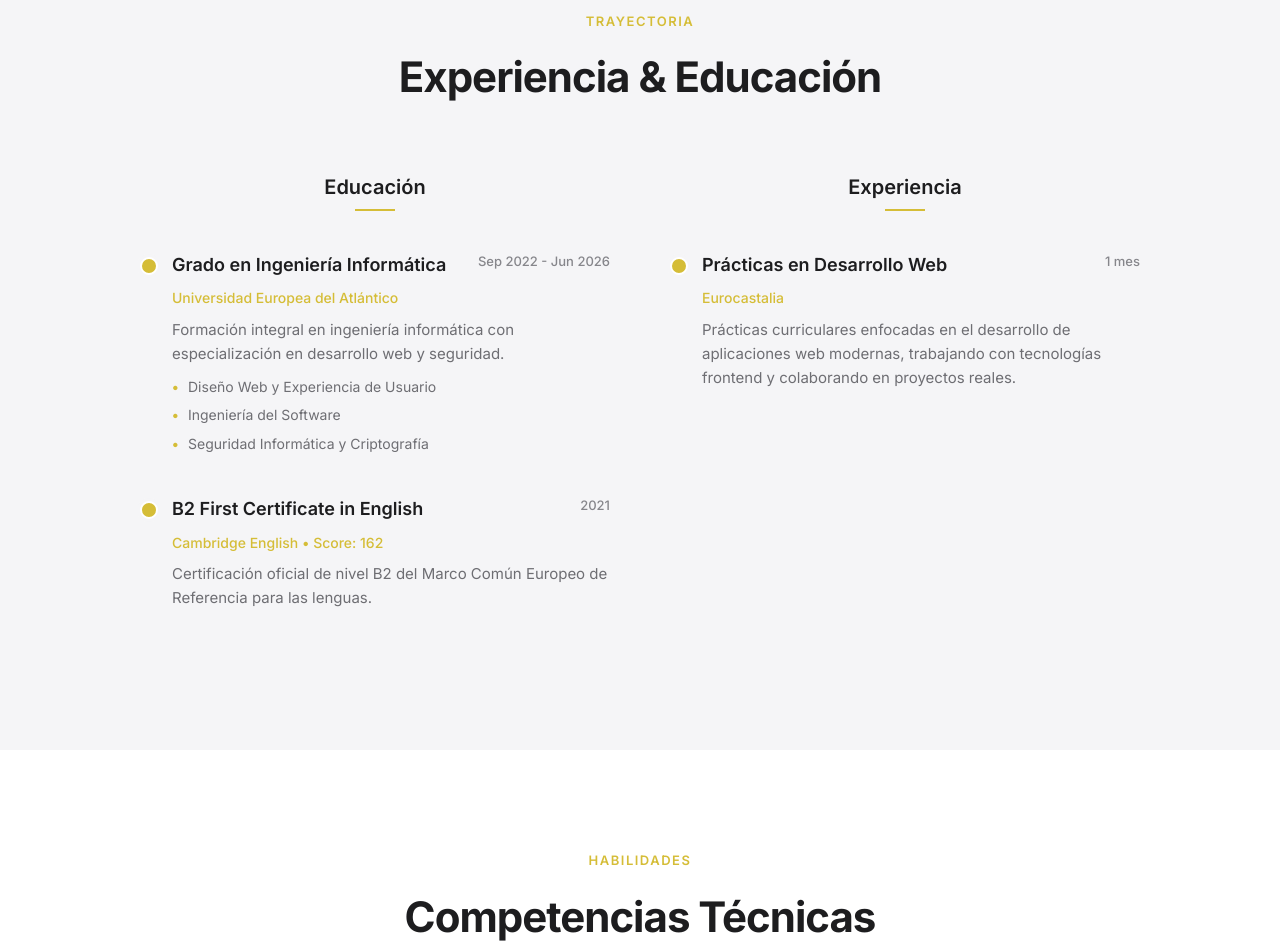
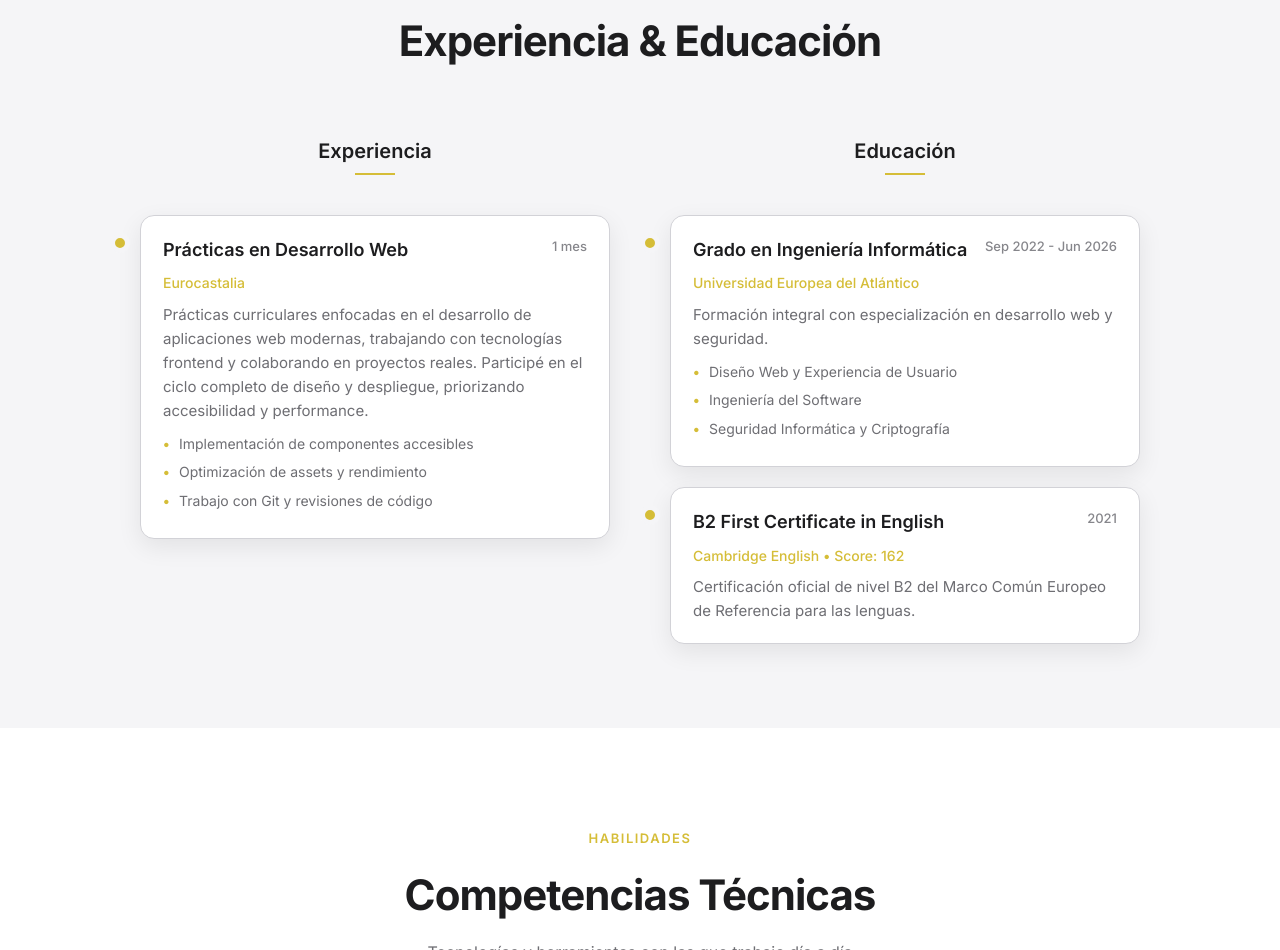
Before and after one commit to alvarolostal/lostal-portfolio, an Astro site: page / in a window 1280 px wide. Shown: the part 1780-2730 px from the top of the page. Built offline with nearby package versions, Linux system fonts and the light colour scheme; Astro itself is replaced by a stand-in of ours.

Commit message:
refactor: Reorganizar y estilizar la sección de experiencia y educación, mejorando la presentación y la accesibilidad

```diff
--- a/src/components/Experience.astro
+++ b/src/components/Experience.astro
@@ -10,62 +10,15 @@
     </div>
 
     <div class="experience-grid">
-      <!-- Educación -->
-      <div class="experience-column">
+      <!-- Experiencia (ahora aparece primero) -->
+      <div class="experience-column" aria-labelledby="exp-title">
         <div class="column-header">
-          <h3 class="column-title">Educación</h3>
+          <h3 id="exp-title" class="column-title">Experiencia</h3>
           <div class="column-divider"></div>
         </div>
 
         <div class="timeline">
-          <div class="timeline-item fade-in">
-            <div class="timeline-header">
-              <h4 class="timeline-title">
-                Grado en Ingeniería Informática
-              </h4>
-              <span class="timeline-date">Sep 2022 - Jun 2026</span>
-            </div>
-            <div class="timeline-subtitle">
-              Universidad Europea del Atlántico
-            </div>
-            <p class="timeline-description">
-              Formación integral en ingeniería informática con
-              especialización en desarrollo web y seguridad.
-            </p>
-            <ul class="timeline-list">
-              <li>Diseño Web y Experiencia de Usuario</li>
-              <li>Ingeniería del Software</li>
-              <li>Seguridad Informática y Criptografía</li>
-            </ul>
-          </div>
-
-          <div class="timeline-item fade-in">
-            <div class="timeline-header">
-              <h4 class="timeline-title">
-                B2 First Certificate in English
-              </h4>
-              <span class="timeline-date">2021</span>
-            </div>
-            <div class="timeline-subtitle">
-              Cambridge English • Score: 162
-            </div>
-            <p class="timeline-description">
-              Certificación oficial de nivel B2 del Marco Común Europeo de
-              Referencia para las lenguas.
-            </p>
-          </div>
-        </div>
-      </div>
-
-      <!-- Experiencia -->
-      <div class="experience-column">
-        <div class="column-header">
-          <h3 class="column-title">Experiencia</h3>
-          <div class="column-divider"></div>
-        </div>
-
-        <div class="timeline">
-          <div class="timeline-item fade-in">
+          <article class="timeline-item card fade-in" aria-roledescription="entry">
             <div class="timeline-header">
               <h4 class="timeline-title">Prácticas en Desarrollo Web</h4>
               <span class="timeline-date">1 mes</span>
@@ -74,9 +27,52 @@
             <p class="timeline-description">
               Prácticas curriculares enfocadas en el desarrollo de
               aplicaciones web modernas, trabajando con tecnologías frontend
-              y colaborando en proyectos reales.
+              y colaborando en proyectos reales. Participé en el ciclo completo
+              de diseño y despliegue, priorizando accesibilidad y performance.
             </p>
-          </div>
+            <ul class="timeline-list">
+              <li>Implementación de componentes accesibles</li>
+              <li>Optimización de assets y rendimiento</li>
+              <li>Trabajo con Git y revisiones de código</li>
+            </ul>
+          </article>
+        </div>
+      </div>
+
+      <!-- Educación (ahora aparece segunda) -->
+      <div class="experience-column" aria-labelledby="edu-title">
+        <div class="column-header">
+          <h3 id="edu-title" class="column-title">Educación</h3>
+          <div class="column-divider"></div>
+        </div>
+
+        <div class="timeline">
+          <article class="timeline-item card fade-in" aria-roledescription="education">
+            <div class="timeline-header">
+              <h4 class="timeline-title">Grado en Ingeniería Informática</h4>
+              <span class="timeline-date">Sep 2022 - Jun 2026</span>
+            </div>
+            <div class="timeline-subtitle">Universidad Europea del Atlántico</div>
+            <p class="timeline-description">
+              Formación integral con especialización en desarrollo web y seguridad.
+            </p>
+            <ul class="timeline-list">
+              <li>Diseño Web y Experiencia de Usuario</li>
+              <li>Ingeniería del Software</li>
+              <li>Seguridad Informática y Criptografía</li>
+            </ul>
+          </article>
+
+          <article class="timeline-item card fade-in" aria-roledescription="certification">
+            <div class="timeline-header">
+              <h4 class="timeline-title">B2 First Certificate in English</h4>
+              <span class="timeline-date">2021</span>
+            </div>
+            <div class="timeline-subtitle">Cambridge English • Score: 162</div>
+            <p class="timeline-description">
+              Certificación oficial de nivel B2 del Marco Común Europeo de Referencia para las lenguas.
+            </p>
+          </article>
         </div>
       </div>
     </div>
--- a/src/styles/sections.css
+++ b/src/styles/sections.css
@@ -127,23 +127,38 @@ section {
   margin: 0 auto;
 }
 
+/* Card-style timeline entries for a cleaner, Apple-like look */
+.card {
+  background: var(--bg-primary);
+  padding: 20px 22px;
+  border-radius: 14px;
+  border: 1px solid var(--border);
+  box-shadow: 0 8px 24px var(--shadow);
+  transition: transform 0.28s ease, box-shadow 0.28s ease;
+}
+
+.card:hover {
+  transform: translateY(-6px);
+  box-shadow: 0 24px 56px var(--shadow-lg);
+}
+
 .timeline-item {
   position: relative;
-  padding-left: 32px;
-  margin-bottom: 40px;
+  margin-bottom: 20px;
   animation: fadeInUp 0.8s ease-out;
 }
 
 .timeline-item::before {
+  /* Small accent dot to the left on wide screens */
   content: "";
   position: absolute;
-  left: 0;
-  top: 6px;
-  width: 14px;
-  height: 14px;
+  left: -28px;
+  top: 20px;
+  width: 10px;
+  height: 10px;
   background: var(--accent-primary);
   border-radius: 50%;
-  border: 2px solid var(--bg-primary);
+  border: 2px solid var(--bg-secondary);
   box-shadow: 0 0 0 3px var(--bg-secondary);
 }
 
@@ -158,6 +173,23 @@ section {
   margin-bottom: 8px;
   flex-wrap: wrap;
   gap: 8px;
+}
+
+/* Alignments for smaller screens: place the accent dot inline with card */
+@media (max-width: 767px) {
+  /* En pantallas verticales ocultamos el punto decorativo para evitar solapamientos
+     y ajustamos el padding para que el contenido quede alineado correctamente. */
+  .timeline-item::before {
+    display: none;
+  }
+
+  .timeline {
+    padding-left: 0;
+  }
+
+  .card {
+    padding-left: 14px;
+  }
 }
 
 .timeline-title {
@@ -295,3 +327,9 @@ section {
     font-size: 36px;
   }
 }
+
+/* Slightly larger section spacing for Experience to breathe */
+#experience {
+  padding-top: 64px;
+  padding-bottom: 64px;
+}
```
